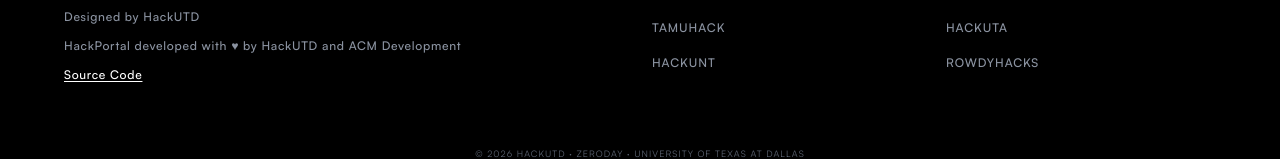
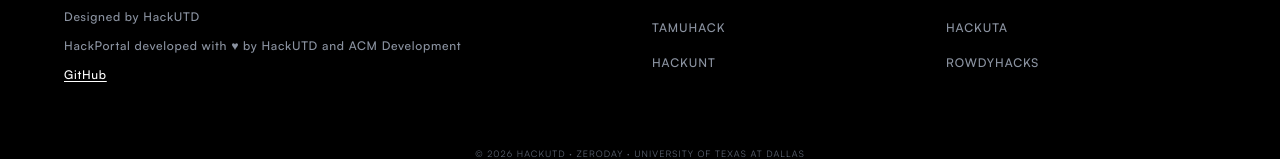
Before and after one commit to hackutd/zero-day-2026, a Next.js app: page / in a window 1280 px wide. Shown: the part 4999-5158 px from the top of the page. Built offline with nearby package versions, Linux system fonts and the light colour scheme.

Commit message:
feat(footer): label the repo link GitHub and point it at the org
Was "Source Code" pointing at acmutd/hackportal, the upstream project.
Now "GitHub" pointing at github.com/hackutd, which is HackUTD's own org -
the more useful destination, and it reads as a place rather than a file.

```diff
--- a/components/site-footer.tsx
+++ b/components/site-footer.tsx
@@ -71,7 +71,7 @@
 ];
 
 const ORGANIZER_URL = "https://hackutd.co/";
-const SOURCE_URL = "https://github.com/acmutd/hackportal";
+const GITHUB_URL = "https://github.com/hackutd";
 
 /**
  * Anything off-site opens in a new tab; internal placeholders and the mail link
@@ -187,7 +187,7 @@
 
 /**
  * The credits band carried over from HackPortal's footer: who built the site,
- * where the source lives, and the sibling events in the circuit.
+ * the HackUTD GitHub org, and the sibling events in the circuit.
  *
  * Set apart by spacing rather than a rule, matching the copyright below it.
  */
@@ -212,7 +212,7 @@
             by HackUTD and ACM Development
           </p>
           <p>
-            <CreditLink href={SOURCE_URL}>Source Code</CreditLink>
+            <CreditLink href={GITHUB_URL}>GitHub</CreditLink>
           </p>
         </div>
       </div>
```
